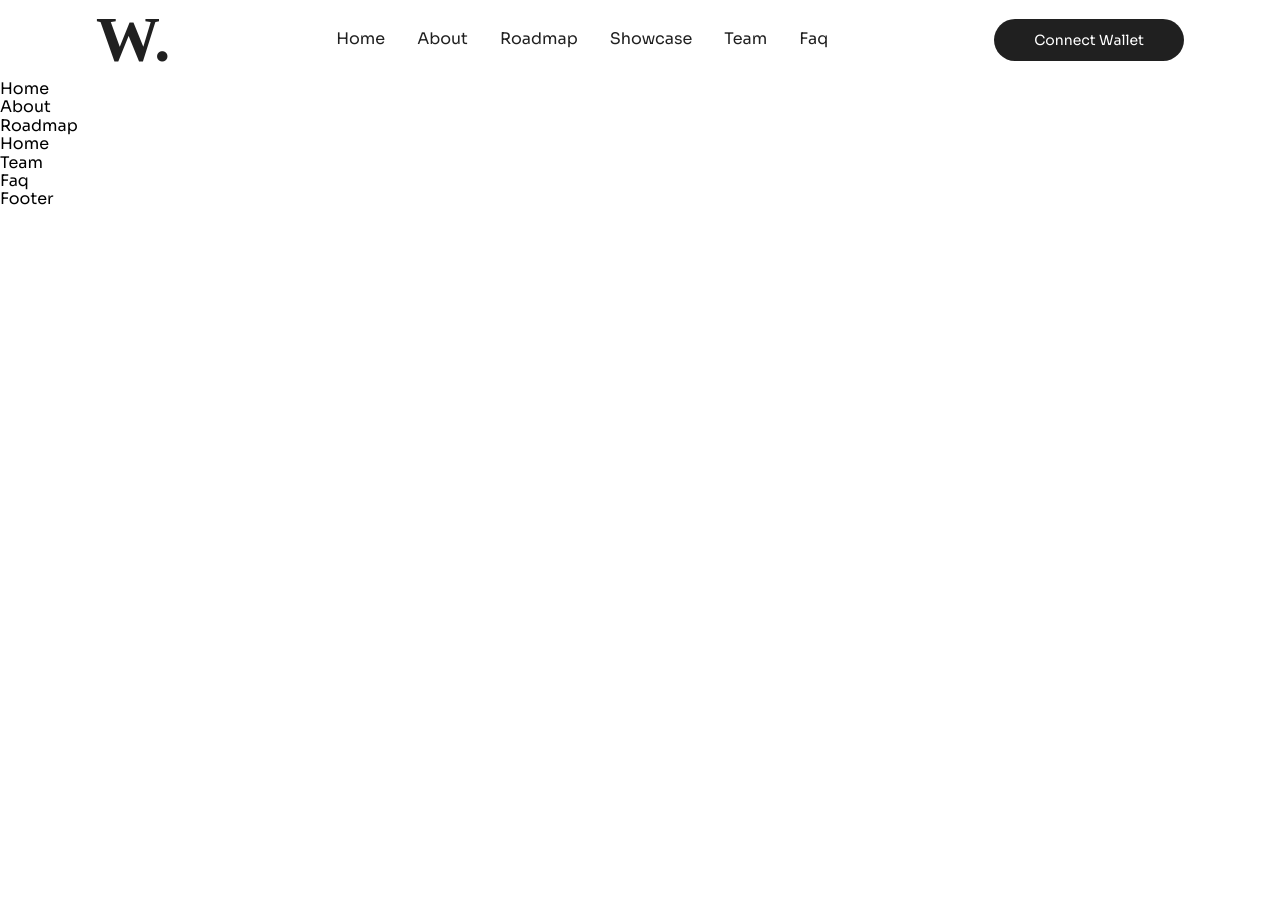
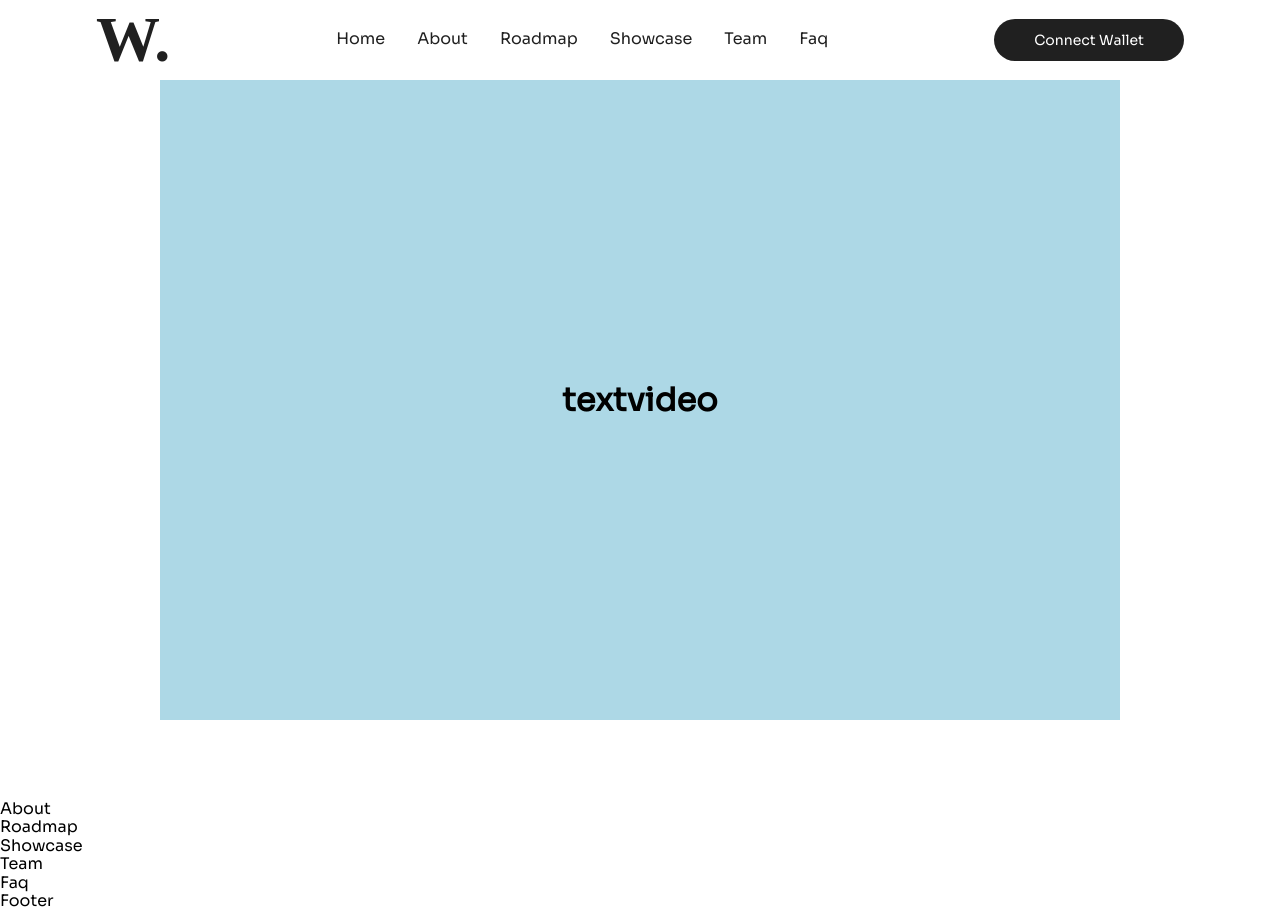
Before and after one commit to Nadim-Nahle/FinalProject3, a React (Create React App) app in the folder frontend-react/: page / in a window 1280 px wide. Before the commit the page ends 800 px from the top, so only its background shows below. Built offline with nearby package versions, Linux system fonts and the light colour scheme; a web font is replaced by a local one.

Commit message:
Frontend-React Create- Container in Home

```diff
--- a/frontend-react/src/App.js
+++ b/frontend-react/src/App.js
@@ -5,7 +5,7 @@
 import Home from './components/sections/Home'
 import About from './components/sections/About'
 import Roadmap from './components/sections/Roadmap'
-import Showcase from './components/sections/Home'
+import Showcase from './components/sections/Showcase'
 import Team from './components/sections/Team'
 import Faq from './components/sections/Faq'
 import Footer from './components/Footer'
--- a/frontend-react/src/components/sections/Home.jsx
+++ b/frontend-react/src/components/sections/Home.jsx
@@ -1,7 +1,33 @@
 import React from "react";
+import styled from "styled-components";
+
+const Section = styled.section`
+  min-height: ${(props) => `calc(100vh - ${props.theme.navHeight})`};
+  width: 100vw;
+  position: relative;
+  background-color: ${(props) => props.theme.navHeight});
+`;
+
+const Container = styled.div`
+  width: 75%;
+  min-height: 80vh;
+  margin: 0 auto;
+  background-color: lightblue;
+
+  display: flex;
+  justify-content: center;
+  align-items: center;
+`;
 
 const Home = () => {
-  return <div>Home</div>;
+  return (
+    <Section>
+      <Container>
+        <h1>text</h1>
+        <h1>video</h1>
+      </Container>
+    </Section>
+  );
 };
 
 export default Home;
```
